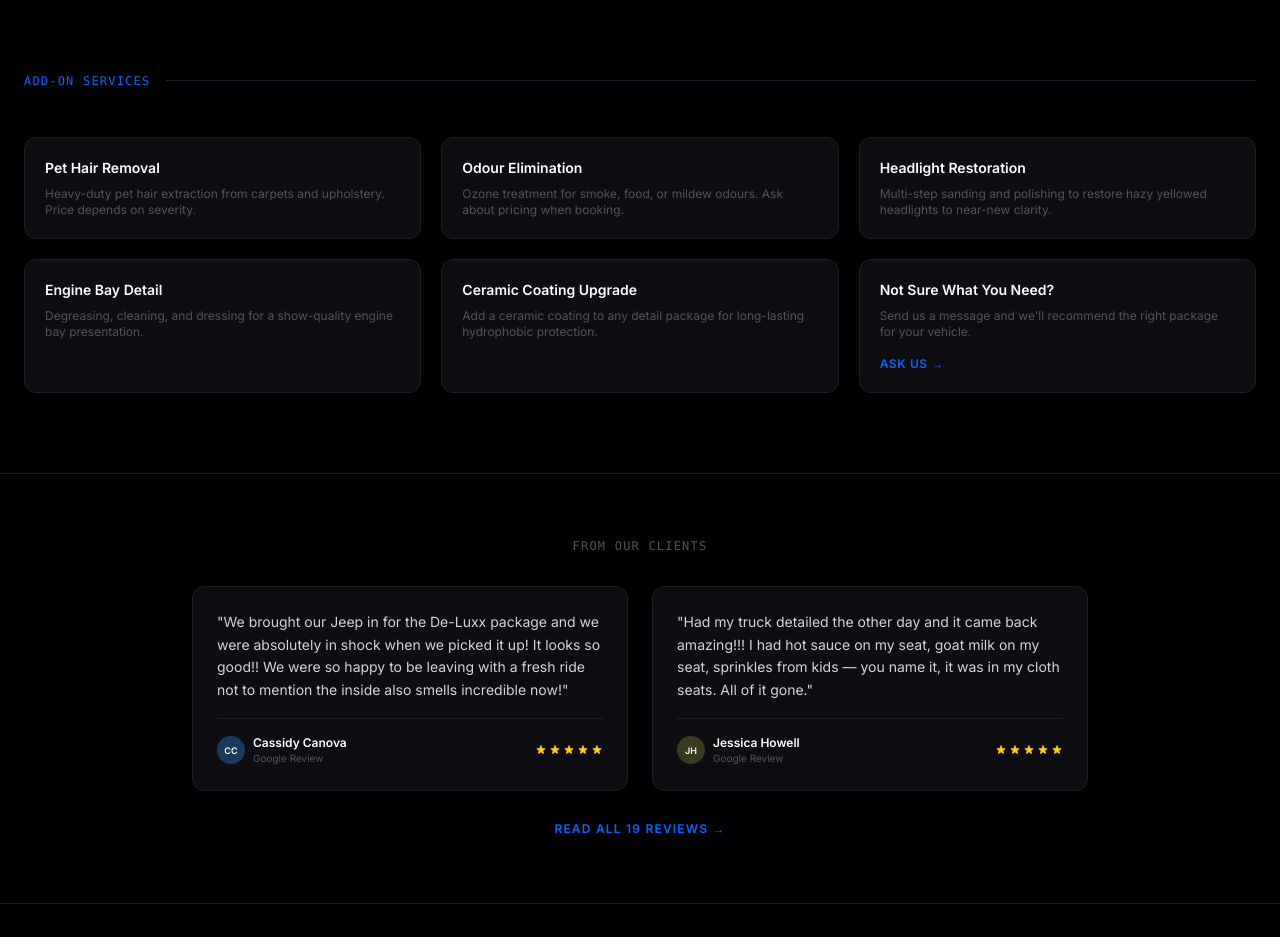
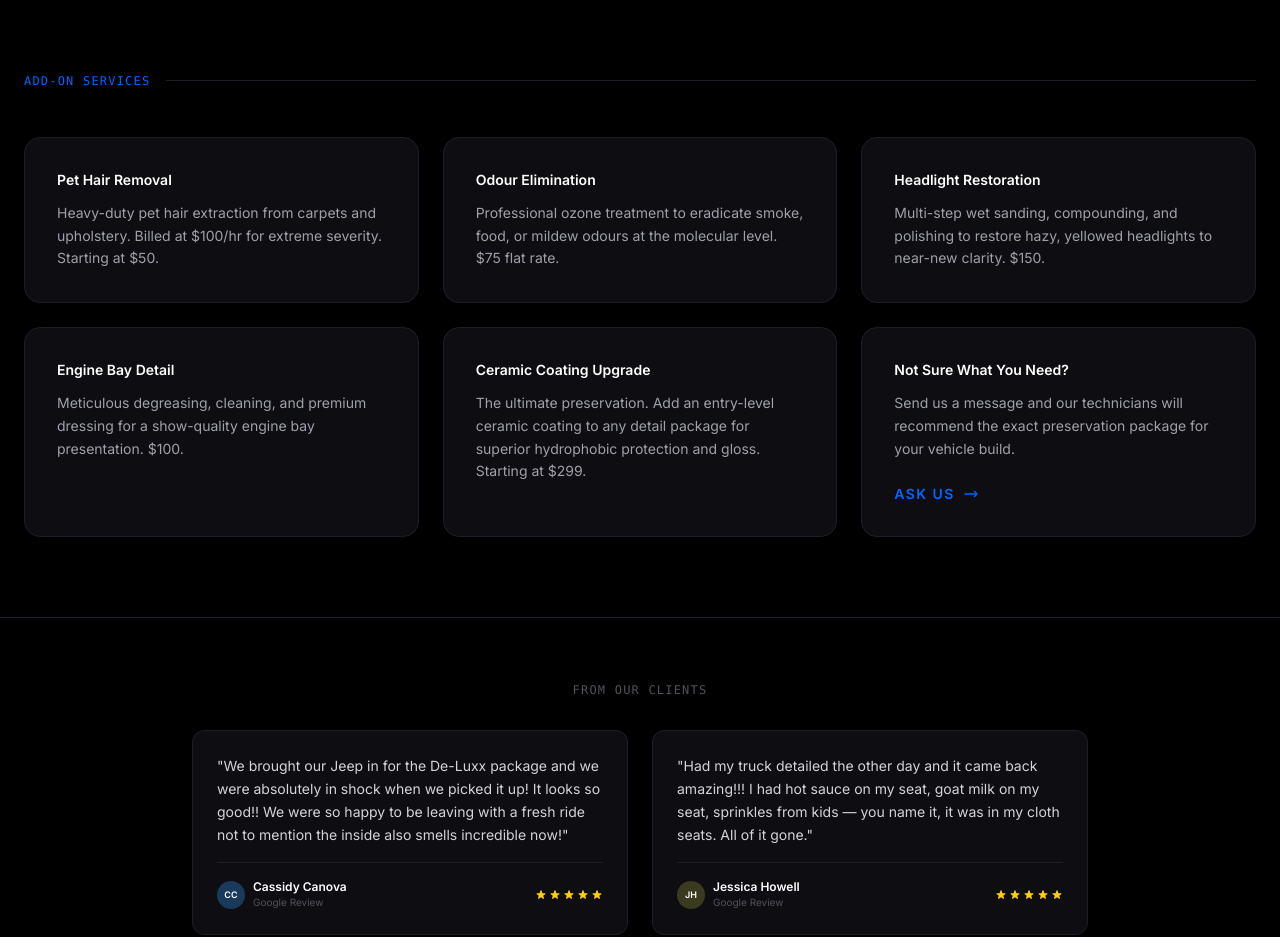
Before and after one commit to Wheelers-Media/THE-LAB, a plain HTML site: page src/pages/boutique/detailing/index.html in a window 1280 px wide. Shown: the part 2520-3457 px from the top of the page. Drawn offline with nearby package versions, Linux system fonts and the light colour scheme.

Commit message:
Update Add-On Services component in detailing with new pricing and copy

```diff
--- a/src/pages/boutique/detailing/index.html
+++ b/src/pages/boutique/detailing/index.html
@@ -560,33 +560,33 @@
                     <span class="text-labBlue font-mono text-xs tracking-widest uppercase">Add-On Services</span>
                     <div class="h-px bg-edge flex-grow"></div>
                 </div>
-                <div class="grid sm:grid-cols-2 lg:grid-cols-3 gap-5">
-                    <div class="border border-edge rounded-xl p-5" style="background:#0D0D12;">
-                        <h4 class="text-white font-bold text-sm mb-2">Pet Hair Removal</h4>
-                        <p class="text-zinc-600 text-xs">Heavy-duty pet hair extraction from carpets and upholstery. Price depends on severity.</p>
+                <div class="grid sm:grid-cols-2 lg:grid-cols-3 gap-6">
+                    <div class="border border-edge rounded-2xl p-8 transition-colors hover:border-edge/80 group" style="background:#0D0D12;">
+                        <h4 class="text-[#FFFFFF] font-bold text-sm mb-3">Pet Hair Removal</h4>
+                        <p class="text-[#A0A0AB] text-sm leading-relaxed">Heavy-duty pet hair extraction from carpets and upholstery. Billed at $100/hr for extreme severity. Starting at $50.</p>
                     </div>
-                    <div class="border border-edge rounded-xl p-5" style="background:#0D0D12;">
-                        <h4 class="text-white font-bold text-sm mb-2">Odour Elimination</h4>
-                        <p class="text-zinc-600 text-xs">Ozone treatment for smoke, food, or mildew odours. Ask about pricing when booking.</p>
+                    <div class="border border-edge rounded-2xl p-8 transition-colors hover:border-edge/80 group" style="background:#0D0D12;">
+                        <h4 class="text-[#FFFFFF] font-bold text-sm mb-3">Odour Elimination</h4>
+                        <p class="text-[#A0A0AB] text-sm leading-relaxed">Professional ozone treatment to eradicate smoke, food, or mildew odours at the molecular level. $75 flat rate.</p>
                     </div>
-                    <div class="border border-edge rounded-xl p-5" style="background:#0D0D12;">
-                        <h4 class="text-white font-bold text-sm mb-2">Headlight Restoration</h4>
-                        <p class="text-zinc-600 text-xs">Multi-step sanding and polishing to restore hazy yellowed headlights to near-new clarity.</p>
+                    <div class="border border-edge rounded-2xl p-8 transition-colors hover:border-edge/80 group" style="background:#0D0D12;">
+                        <h4 class="text-[#FFFFFF] font-bold text-sm mb-3">Headlight Restoration</h4>
+                        <p class="text-[#A0A0AB] text-sm leading-relaxed">Multi-step wet sanding, compounding, and polishing to restore hazy, yellowed headlights to near-new clarity. $150.</p>
                     </div>
-                    <div class="border border-edge rounded-xl p-5" style="background:#0D0D12;">
-                        <h4 class="text-white font-bold text-sm mb-2">Engine Bay Detail</h4>
-                        <p class="text-zinc-600 text-xs">Degreasing, cleaning, and dressing for a show-quality engine bay presentation.</p>
+                    <div class="border border-edge rounded-2xl p-8 transition-colors hover:border-edge/80 group" style="background:#0D0D12;">
+                        <h4 class="text-[#FFFFFF] font-bold text-sm mb-3">Engine Bay Detail</h4>
+                        <p class="text-[#A0A0AB] text-sm leading-relaxed">Meticulous degreasing, cleaning, and premium dressing for a show-quality engine bay presentation. $100.</p>
                     </div>
-                    <div class="border border-edge rounded-xl p-5" style="background:#0D0D12;">
-                        <h4 class="text-white font-bold text-sm mb-2">Ceramic Coating Upgrade</h4>
-                        <p class="text-zinc-600 text-xs">Add a ceramic coating to any detail package for long-lasting hydrophobic protection.</p>
+                    <div class="border border-edge rounded-2xl p-8 transition-colors hover:border-edge/80 group" style="background:#0D0D12;">
+                        <h4 class="text-[#FFFFFF] font-bold text-sm mb-3">Ceramic Coating Upgrade</h4>
+                        <p class="text-[#A0A0AB] text-sm leading-relaxed">The ultimate preservation. Add an entry-level ceramic coating to any detail package for superior hydrophobic protection and gloss. Starting at $299.</p>
                     </div>
-                    <div class="border border-edge rounded-xl p-5 flex flex-col justify-between" style="background:#0D0D12;">
+                    <div class="border border-edge rounded-2xl p-8 flex flex-col justify-between transition-colors hover:border-[#0066FF]/30 group" style="background:#0D0D12;">
                         <div>
-                            <h4 class="text-white font-bold text-sm mb-2">Not Sure What You Need?</h4>
-                            <p class="text-zinc-600 text-xs">Send us a message and we'll recommend the right package for your vehicle.</p>
+                            <h4 class="text-[#FFFFFF] font-bold text-sm mb-3">Not Sure What You Need?</h4>
+                            <p class="text-[#A0A0AB] text-sm leading-relaxed">Send us a message and our technicians will recommend the exact preservation package for your vehicle build.</p>
                         </div>
-                        <a href="/contact/" class="inline-block mt-4 text-xs font-bold text-labBlue hover:text-white transition-colors uppercase tracking-wider">Ask Us →</a>
+                        <a href="/contact/" class="inline-flex items-center gap-2 mt-6 text-sm font-bold text-[#0066FF] group-hover:text-[#00E5FF] transition-colors uppercase tracking-widest w-fit">ASK US <svg class="w-4 h-4" fill="none" stroke="currentColor" viewBox="0 0 24 24"><path stroke-linecap="round" stroke-linejoin="round" stroke-width="2" d="M17 8l4 4m0 0l-4 4m4-4H3"/></svg></a>
                     </div>
                 </div>
             </div>
```
